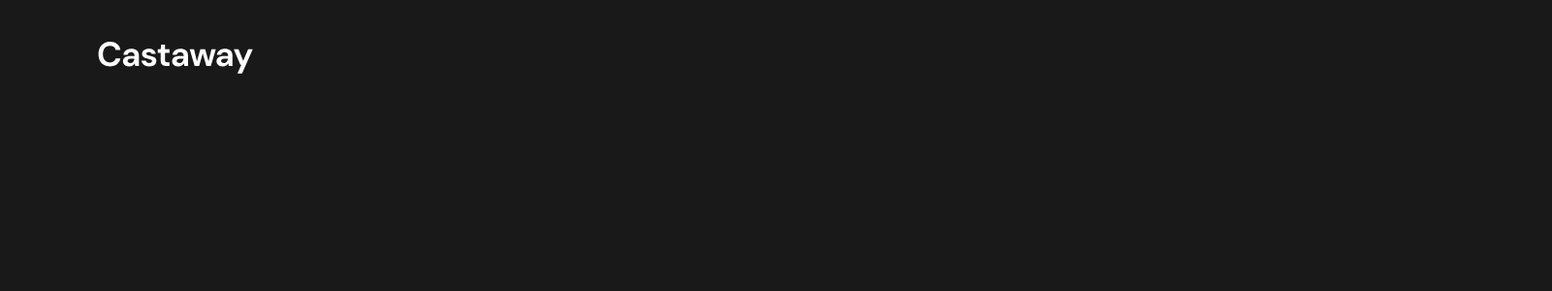
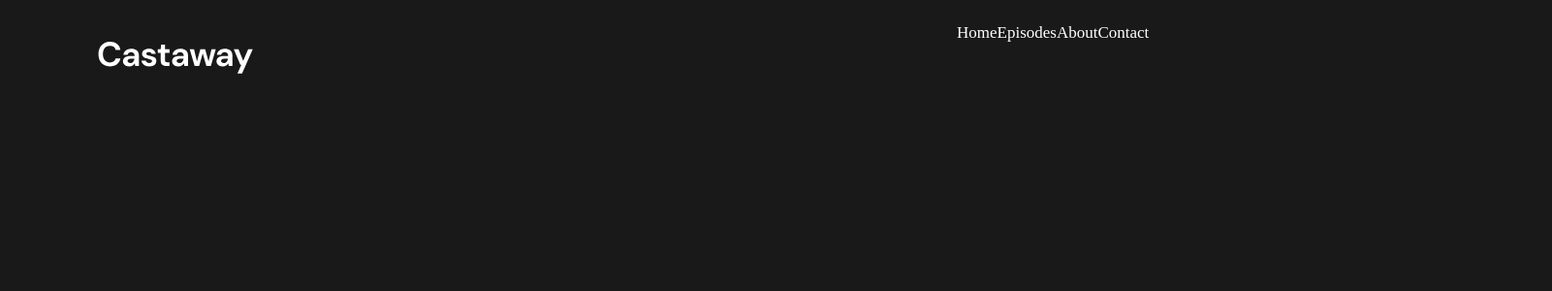
Before and after one commit to GenexiOks/Castaway, a React (Vite) app: page / in a window 1280 px wide. Shown: the top 300 px of the page at 97% size, 1601 px wide, since content can reach past the window. Built offline with nearby package versions, Linux system fonts and the light colour scheme.

Commit message:
Add font

```diff
--- a/src/components/HomePage.jsx
+++ b/src/components/HomePage.jsx
@@ -1,14 +1,19 @@
-import styles from './HomePage.module.css';
-import logo from '../../logo/Vector.svg';
+import styles from "./HomePage.module.css";
+import logo from "../../logo/Vector.svg";
 
 function HomePage() {
     return (
         <>
             <div className={styles.header}>
                 <section className={styles.section}>
-                    <img src={logo} className={styles.logo} alt={'logo'} />
-                    <nav className={styles['navigation-bar']}></nav>
+                    <img src={logo} className={styles.logo} alt={"logo"} />
                 </section>
+                <nav className={styles["navigation-bar"]}>
+                    <a href="form">Home</a>
+                    <a href="form">Episodes</a>
+                    <a href="#form">About</a>
+                    <a href="form">Contact</a>
+                </nav>
             </div>
         </>
     );
--- a/src/components/HomePage.module.css
+++ b/src/components/HomePage.module.css
@@ -1,11 +1,12 @@
 .header {
+    display: flex;
     position: relative;
     width: auto;
     height: 119px;
 }
 
 .section {
-    display: flex;
+    flex-direction: row;
     position: relative;
     height: 67px;
     top: 26px;
@@ -23,8 +24,22 @@
 }
 
 .navigation-bar {
-    position: relative;
+    position: absolute;
     width: 403px;
     height: 67px;
     left: 987px;
+    padding: 20px 0px 0px 0px;
+    gap: 0px;
+    opacity: 0px;
 }
+
+a {
+    /* font-family: DM Sans, italic; */
+    font-size: 17px;
+    font-weight: 400;
+    line-height: 27px;
+    text-align: left;
+    border: none;
+    text-decoration: none;
+    color: #ffffff;
+}
```
